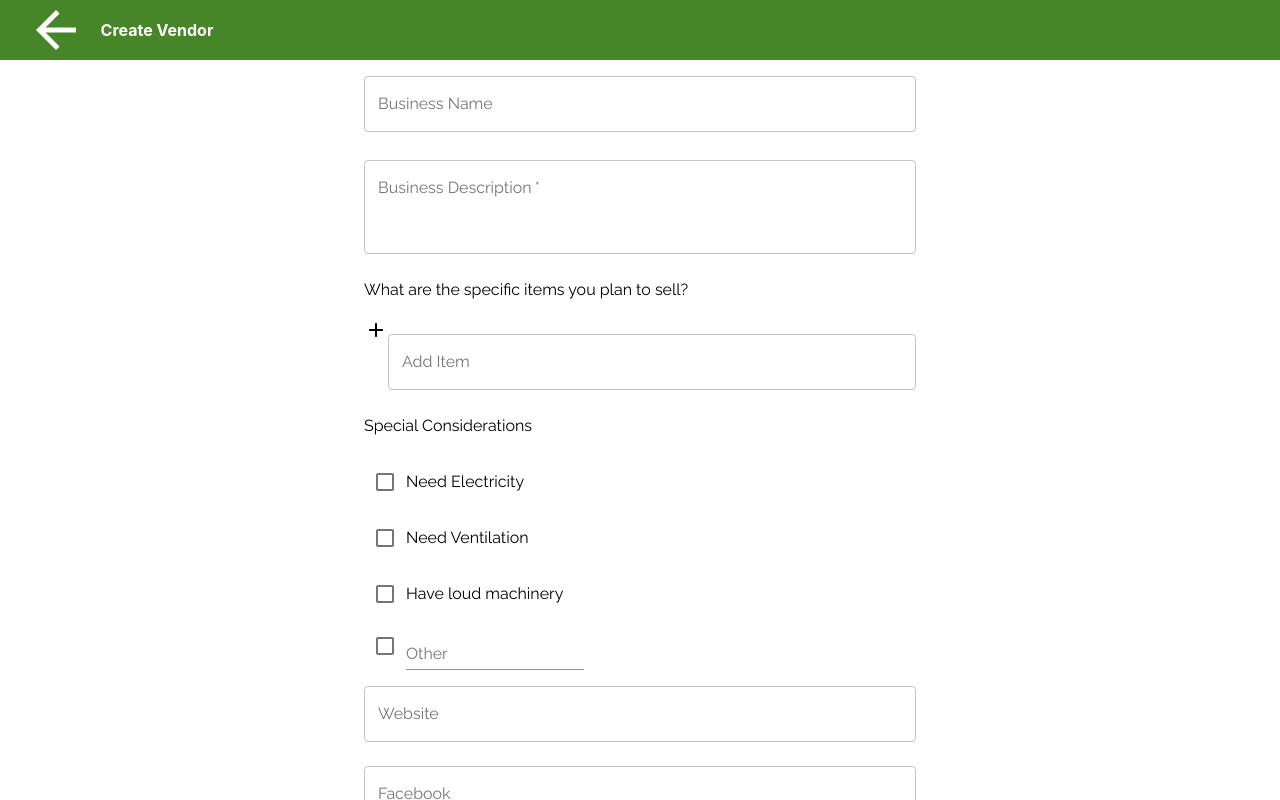
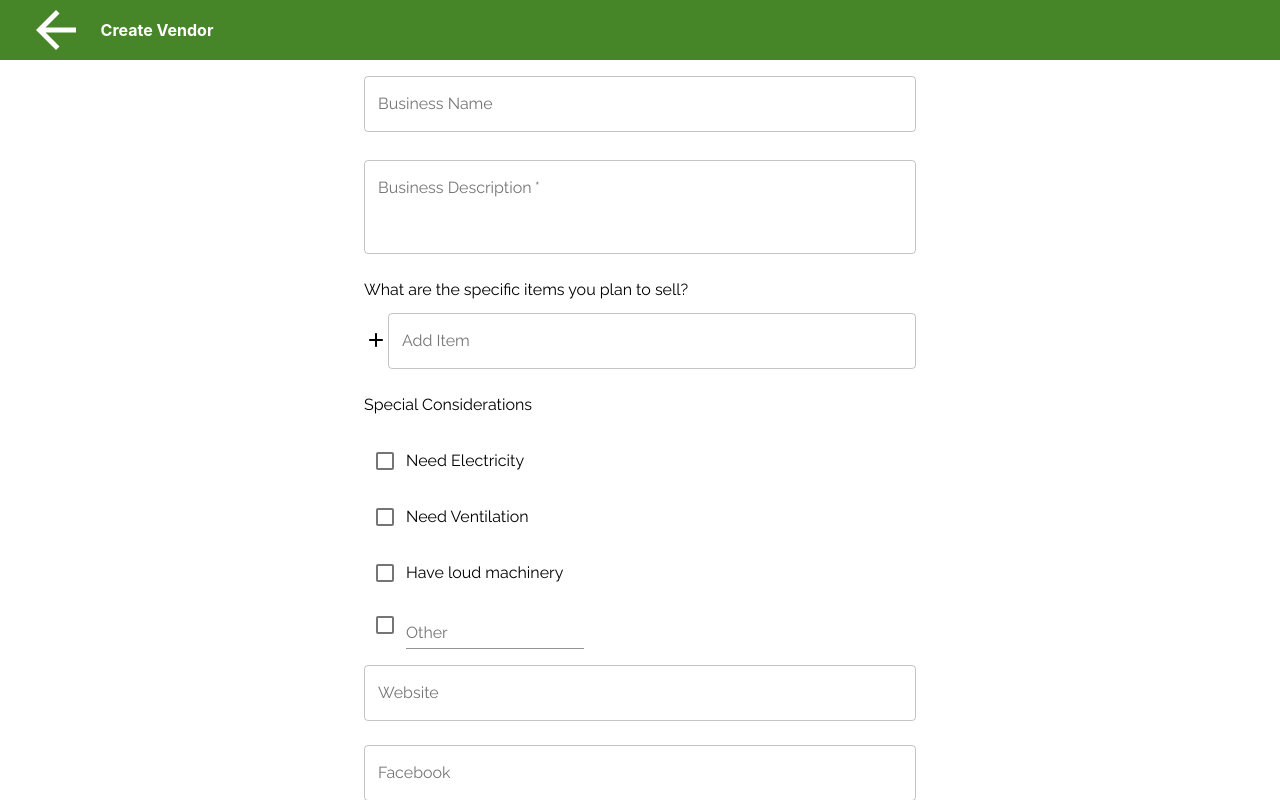
Before and after one commit to labs14-market-organizer/frontend, a React (Create React App) app: page /createvendor in a window 1280 px wide. Shown: the top 800 px of the page. Built offline with nearby package versions, Linux system fonts and the light colour scheme; a web font is replaced by a local one.

Commit message:
fixed styling on create vendor

```diff
--- a/src/routes/Vendor-Redux-forms.js
+++ b/src/routes/Vendor-Redux-forms.js
@@ -208,7 +208,7 @@ function validate (values) {
                         variant="outlined"
                         fullWidth={true}
                     >
-                    <img src={Add} />
+                    <img src={Add} style={{marginTop: "10px"}}/>
                     </Field>
                     <TextField
                           margin="normal"
@@ -220,6 +220,7 @@ function validate (values) {
                           margin="normal"
                           variant="outlined"
                           fullWidth={true}
+                          style={{marginTop: "-5px"}}
                      />
                      </FlexContainer>
                     {(this.state.items.length > 0) ? <p>Vendor Items</p>: null}
@@ -368,6 +369,7 @@ const StyledP1 = styled.p`
 font-family: Raleway;
 font-size: 16px;
 line-height: 1.2;
+margin-top: 2px;
 `;
 
 
```
